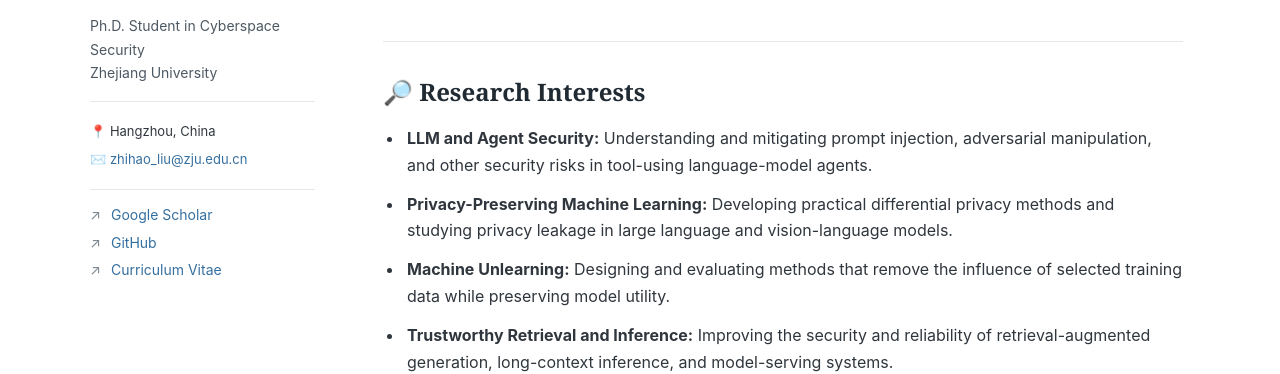
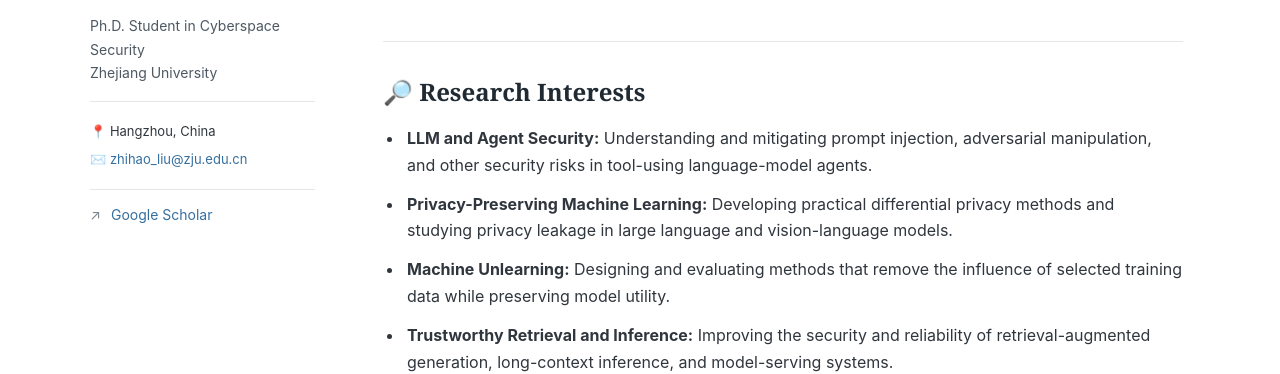
Before and after one commit to Liuxiaohao6/Liuxiaohao6.github.io, a plain HTML site: page index.html in a window 1280 px wide. Shown: the part 434-808 px from the top of the page. Drawn offline with Linux system fonts and the light colour scheme.

Commit message:
Update index.html

```diff
--- a/index.html
+++ b/index.html
@@ -29,8 +29,6 @@
       </ul>
       <div class="links">
         <a href="https://scholar.google.com/citations?user=lGPybUwAAAAJ&amp;hl=en" target="_blank" rel="noopener">Google Scholar</a>
-        <a href="https://github.com/[your-username]" target="_blank" rel="noopener">GitHub</a>
-        <a href="[your-cv-link]">Curriculum Vitae</a>
       </div>
     </aside>
 
```
